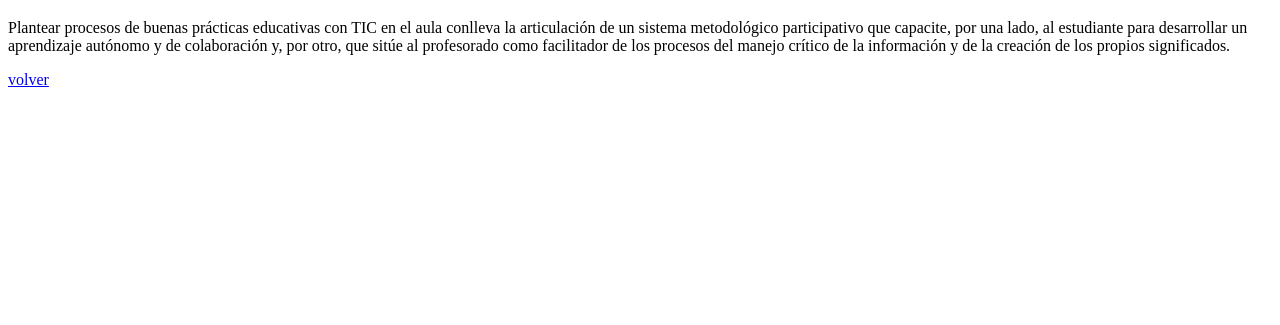
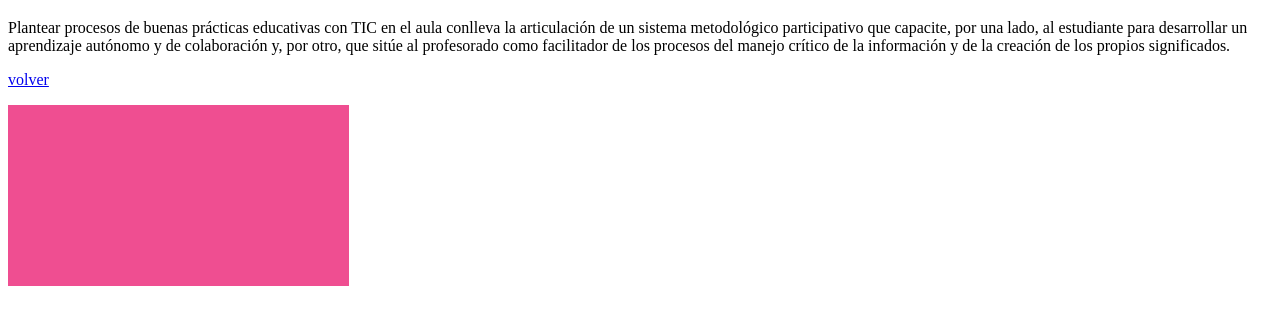
Before and after one commit to martaaranda7/web, a plain HTML site: page práctica.html in a window 1280 px wide. Shown: the part 61-386 px from the top of the page. Drawn offline with Linux system fonts and the light colour scheme.

Commit message:
Add files via upload

```diff
--- a/práctica.html
+++ b/práctica.html
@@ -9,6 +9,6 @@
         <a href="index.html">
             <p>volver</p>
         </a>
-        <img src="">
+        <img src="Kegich.svg.png">
     </body>
 </html>
```
Also changed, not shown: Kegich.svg.png (added).
